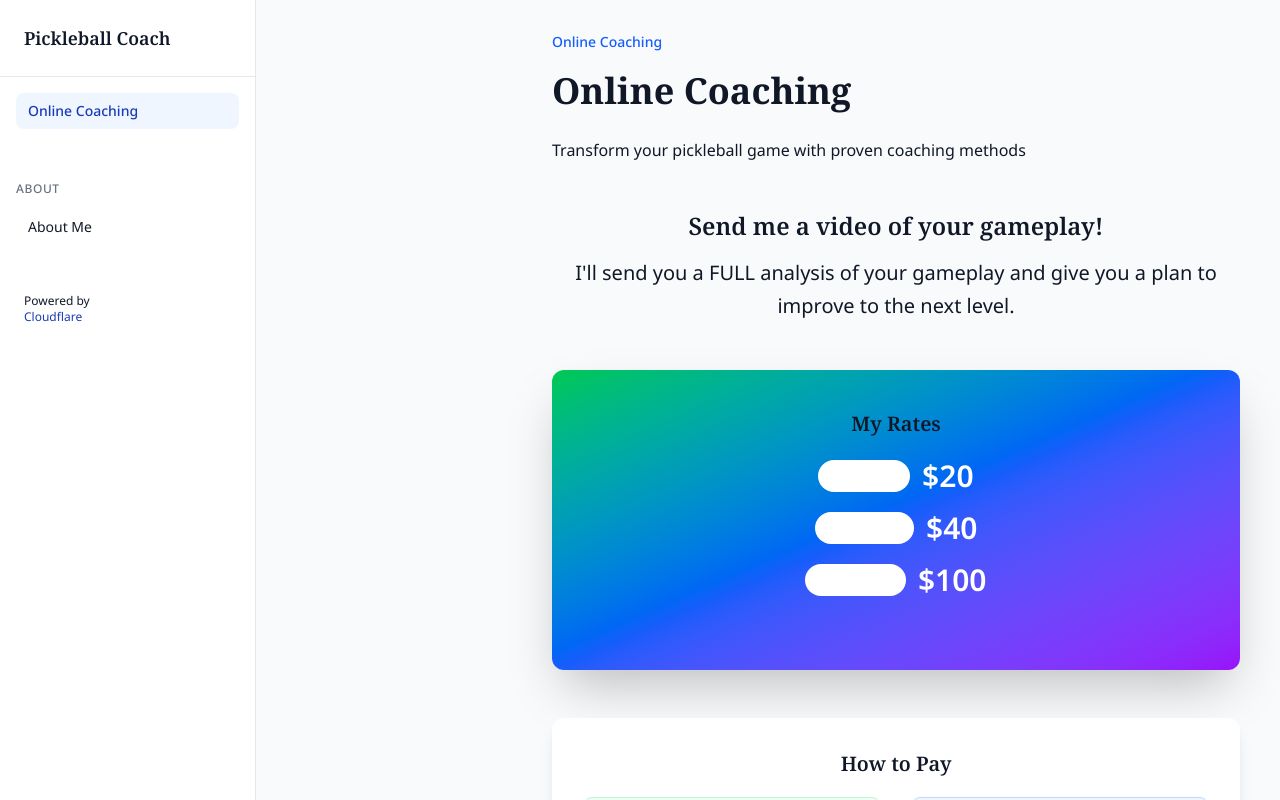
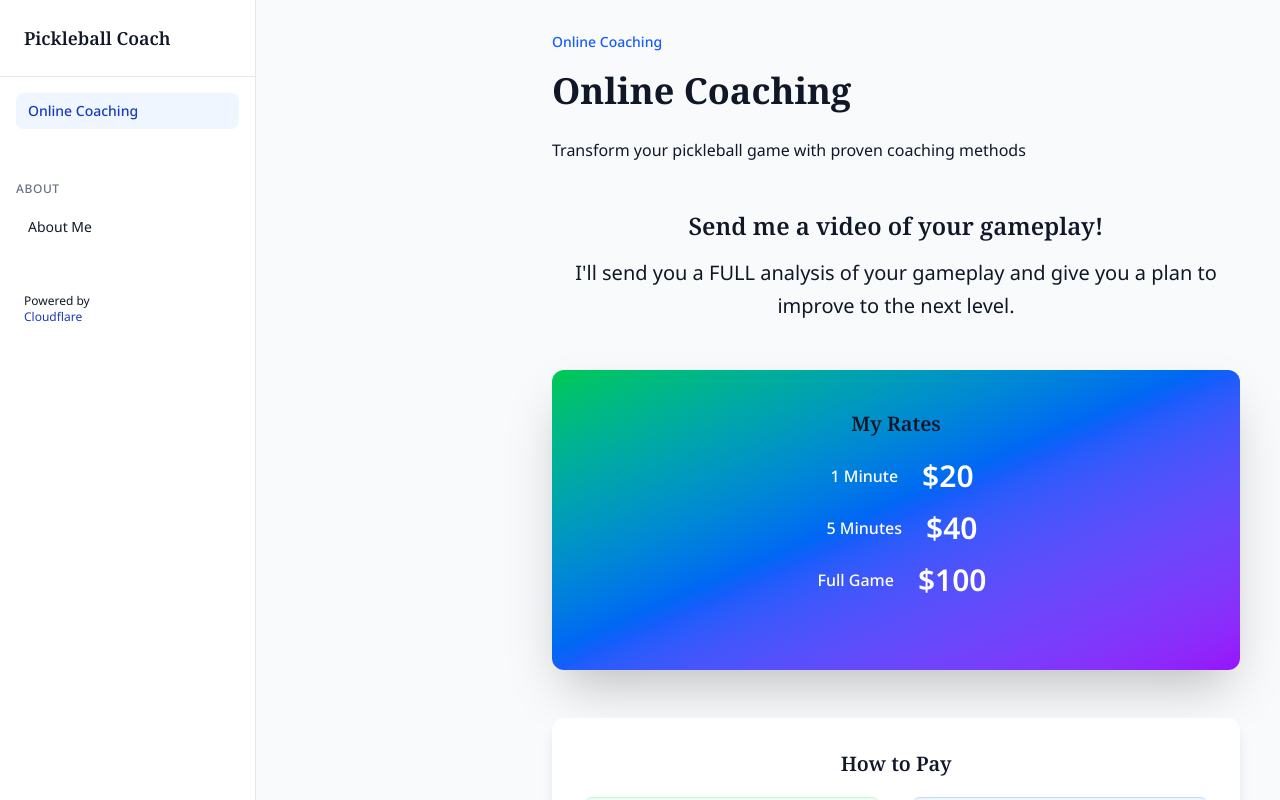
Before and after one commit to bertw2002/react-postgres-fullstack-template, a React (Vite) app: page /section/coaching in a window 1280 px wide. Shown: the top 800 px of the page. Built offline with nearby package versions, Linux system fonts and the light colour scheme; a web font is replaced by a local one.

Commit message:
Update OnlineCoachingSection.jsx

```diff
--- a/src/components/OnlineCoachingSection.jsx
+++ b/src/components/OnlineCoachingSection.jsx
@@ -17,15 +17,15 @@ function OnlineCoachingSection() {
           <h3 className="text-2xl md:text-3xl font-bold mb-4 md:mb-6 text-white">My Rates</h3>
           <div className="space-y-3 md:space-y-4 mb-6 md:mb-8">
             <div className="flex items-center justify-center space-x-3">
-              <span className="bg-white bg-opacity-20 px-3 py-1 rounded-full text-sm md:text-base font-medium text-white">1 Minute</span>
+            <span className="px-3 py-1 rounded-full text-sm md:text-base font-medium text-white">1 Minute</span>
               <span className="text-2xl md:text-3xl font-bold">$20</span>
             </div>
             <div className="flex items-center justify-center space-x-3">
-              <span className="bg-white bg-opacity-20 px-3 py-1 rounded-full text-sm md:text-base font-medium text-white">5 Minutes</span>
+              <span className="px-3 py-1 rounded-full text-sm md:text-base font-medium text-white">5 Minutes</span>
               <span className="text-2xl md:text-3xl font-bold">$40</span>
             </div>
             <div className="flex items-center justify-center space-x-3">
-              <span className="bg-white bg-opacity-20 px-3 py-1 rounded-full text-sm md:text-base font-medium text-white">Full Game</span>
+            <span className="px-3 py-1 rounded-full text-sm md:text-base font-medium text-white">Full Game</span>
               <span className="text-2xl md:text-3xl font-bold">$100</span>
             </div>
           </div>
```
